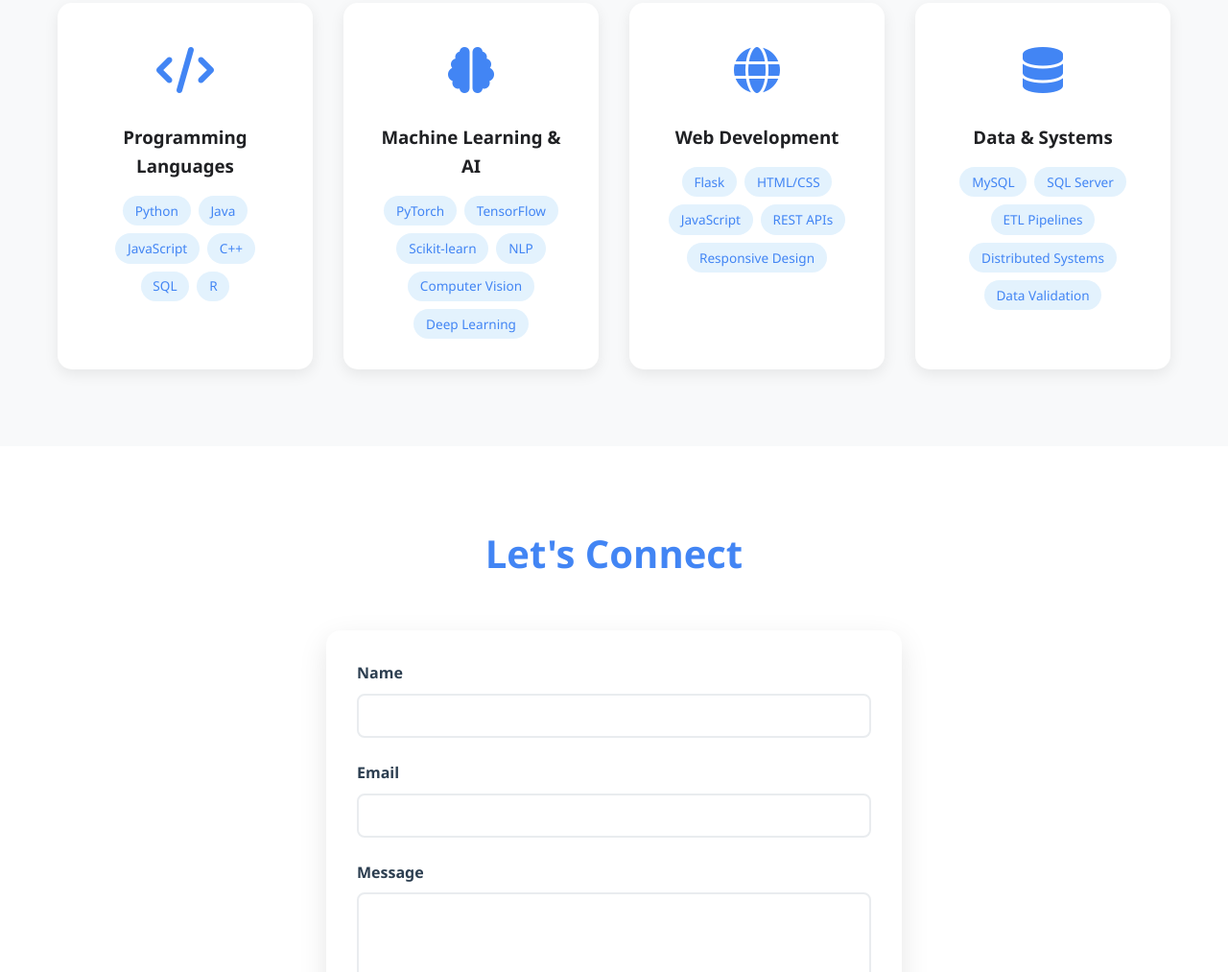
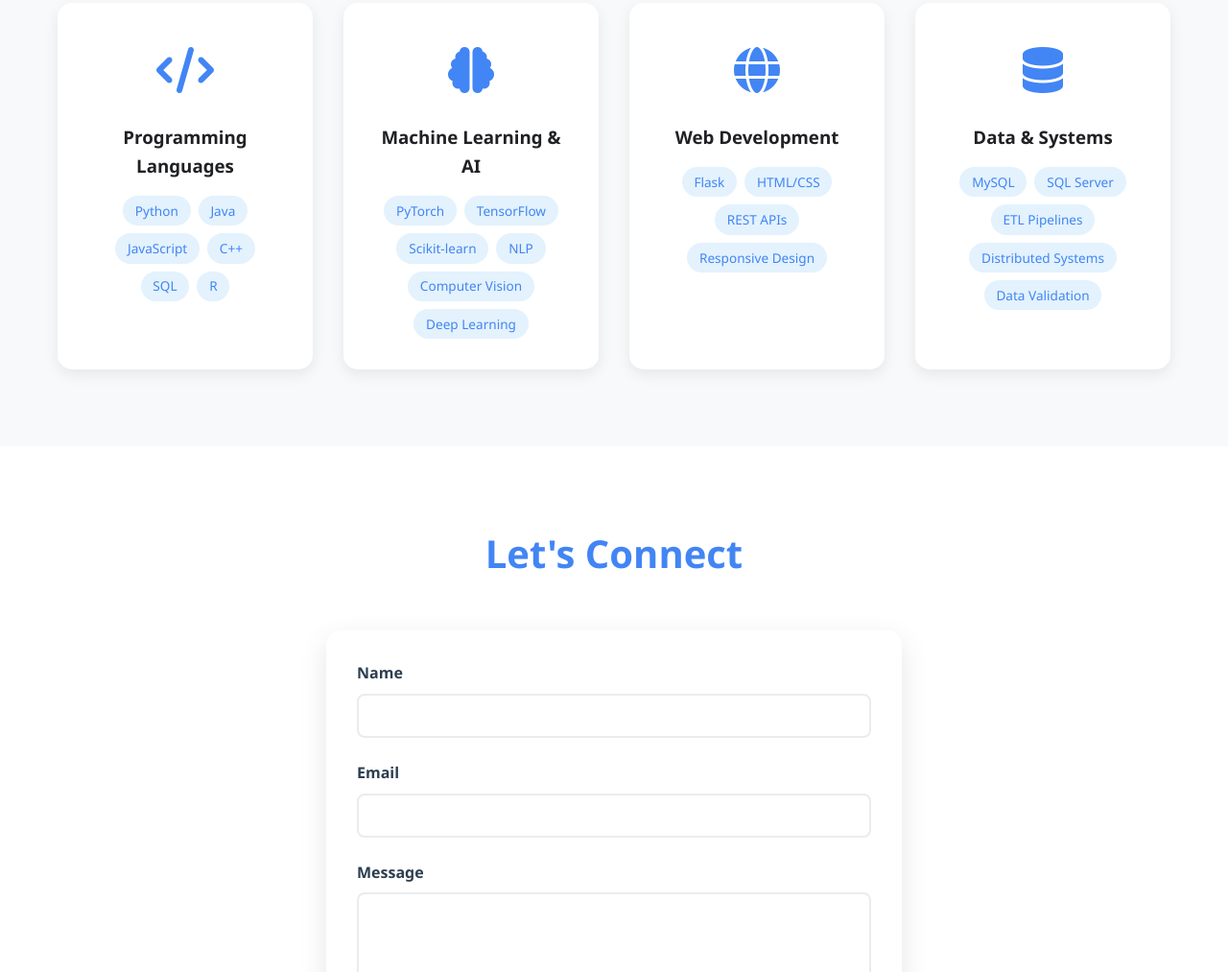
Before and after one commit to pmarisetti/priyankamarisetti.github.io, a plain HTML site: page index.html in a window 1280 px wide. Shown: the part 1695-2708 px from the top of the page at 96% size. Drawn offline with Linux system fonts and the light colour scheme.

Commit message:
Update index.html

```diff
--- a/index.html
+++ b/index.html
@@ -574,7 +574,7 @@
                     <div class="skill-list">
                         <span class="tech-tag">Flask</span>
                         <span class="tech-tag">HTML/CSS</span>
-                        <span class="tech-tag">JavaScript</span>
+                       <!-- <span class="tech-tag">JavaScript</span> -->
                         <span class="tech-tag">REST APIs</span>
                         <span class="tech-tag">Responsive Design</span>
                     </div>
```
